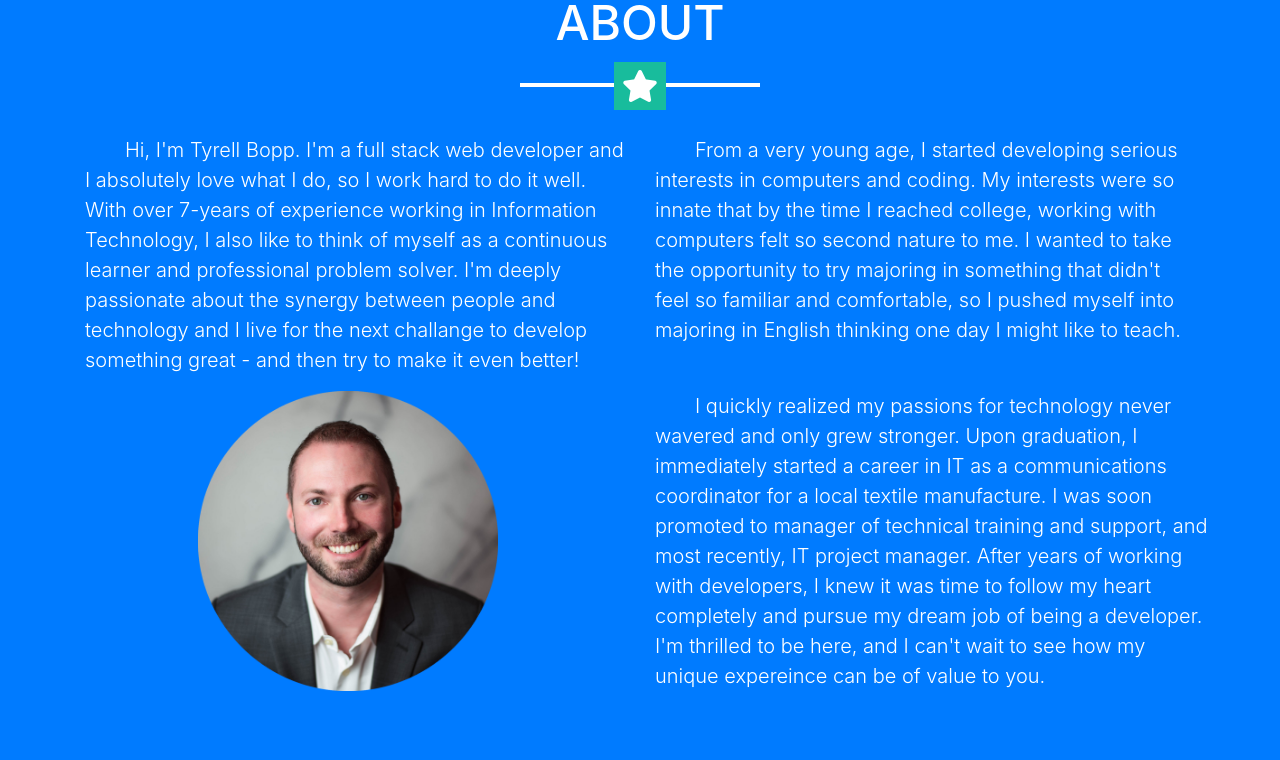
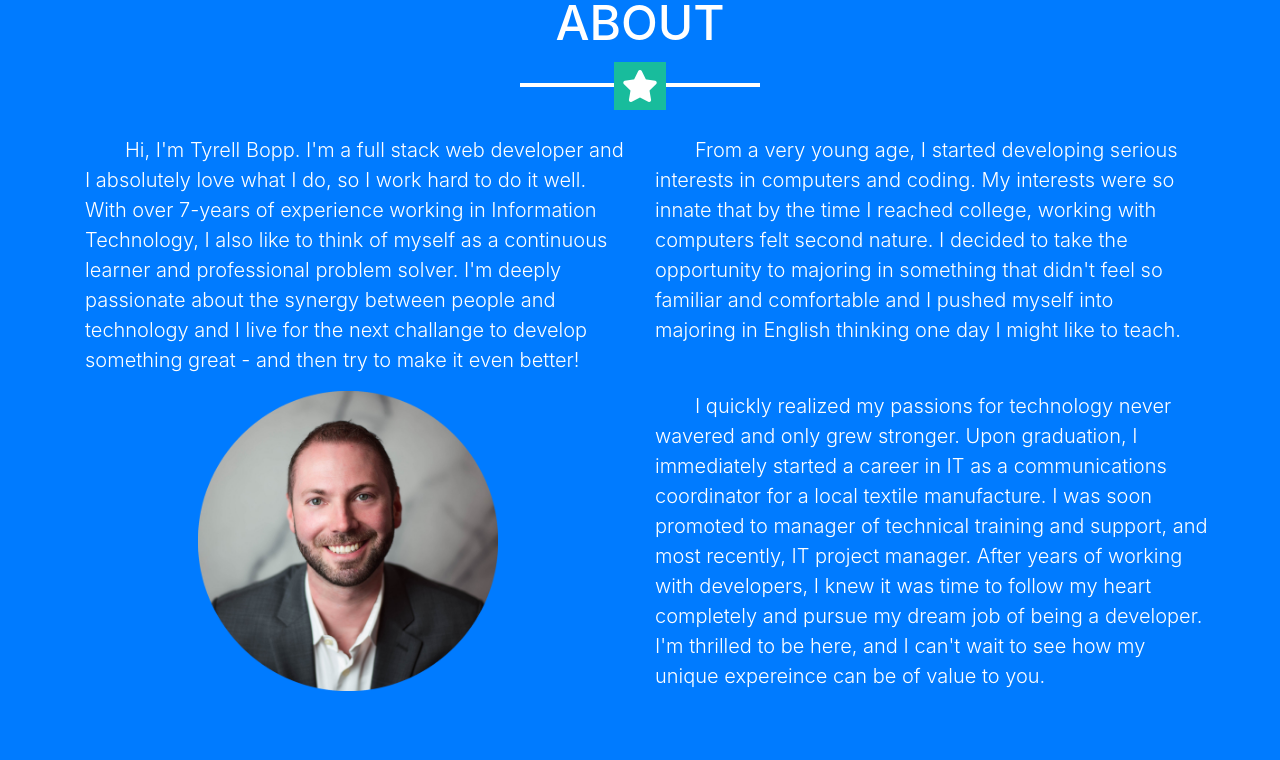
Before and after one commit to tbopp/tbopp.github.io, a website with bundled scripts: page index.html in a window 1280 px wide. Shown: the part 1780-2540 px from the top of the page. Built offline with nearby package versions, Linux system fonts and the light colour scheme.

Commit message:
Updating About Section

```diff
--- a/index.html
+++ b/index.html
@@ -146,7 +146,7 @@
             <p class="lead bio">Hi, I'm Tyrell Bopp. I'm a full stack web developer and I absolutely love what I do, so I work hard to do it well. With over 7-years of experience working in Information Technology, I also like to think of myself as a continuous learner and professional problem solver. I'm deeply passionate about the synergy between people and technology and I live for the next challange to develop something great - and then try to make it even better!</p>
           </div>
           <div class="col-lg-6 mr-auto">
-            <p class="lead bio">From a very young age, I started developing serious interests in computers and coding. My interests were so innate that by the time I reached college, working with computers felt so second nature to me. I wanted to take the opportunity to try majoring in something that didn't feel so familiar and comfortable, so I pushed myself into majoring in English thinking one day I might like to teach.</p>
+            <p class="lead bio">From a very young age, I started developing serious interests in computers and coding. My interests were so innate that by the time I reached college, working with computers felt second nature. I decided to take the opportunity to majoring in something that didn't feel so familiar and comfortable and I pushed myself into majoring in English thinking one day I might like to teach.</p>
           </div>
           <div class="row">
             <div class="col-lg-6 ml-auto">
```
